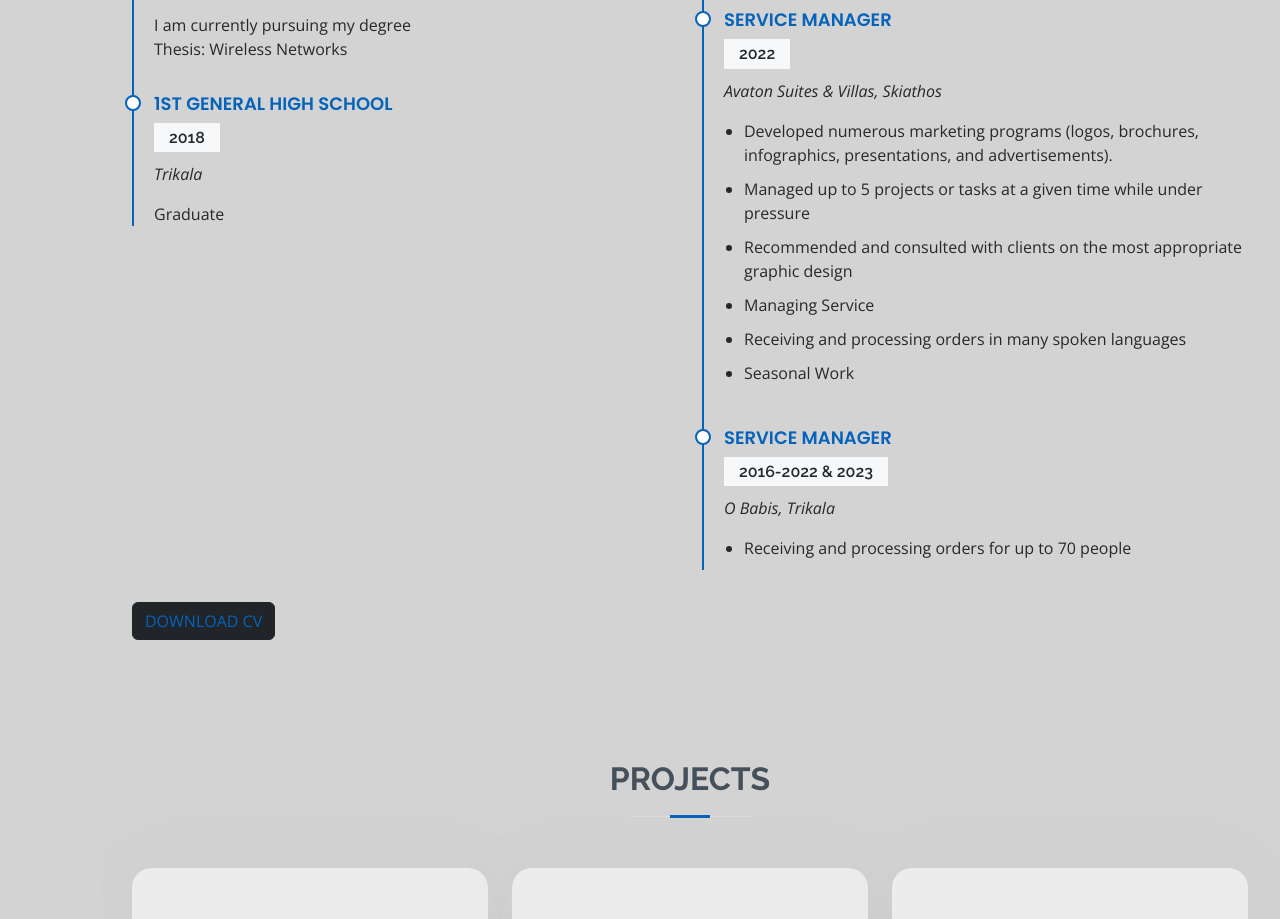
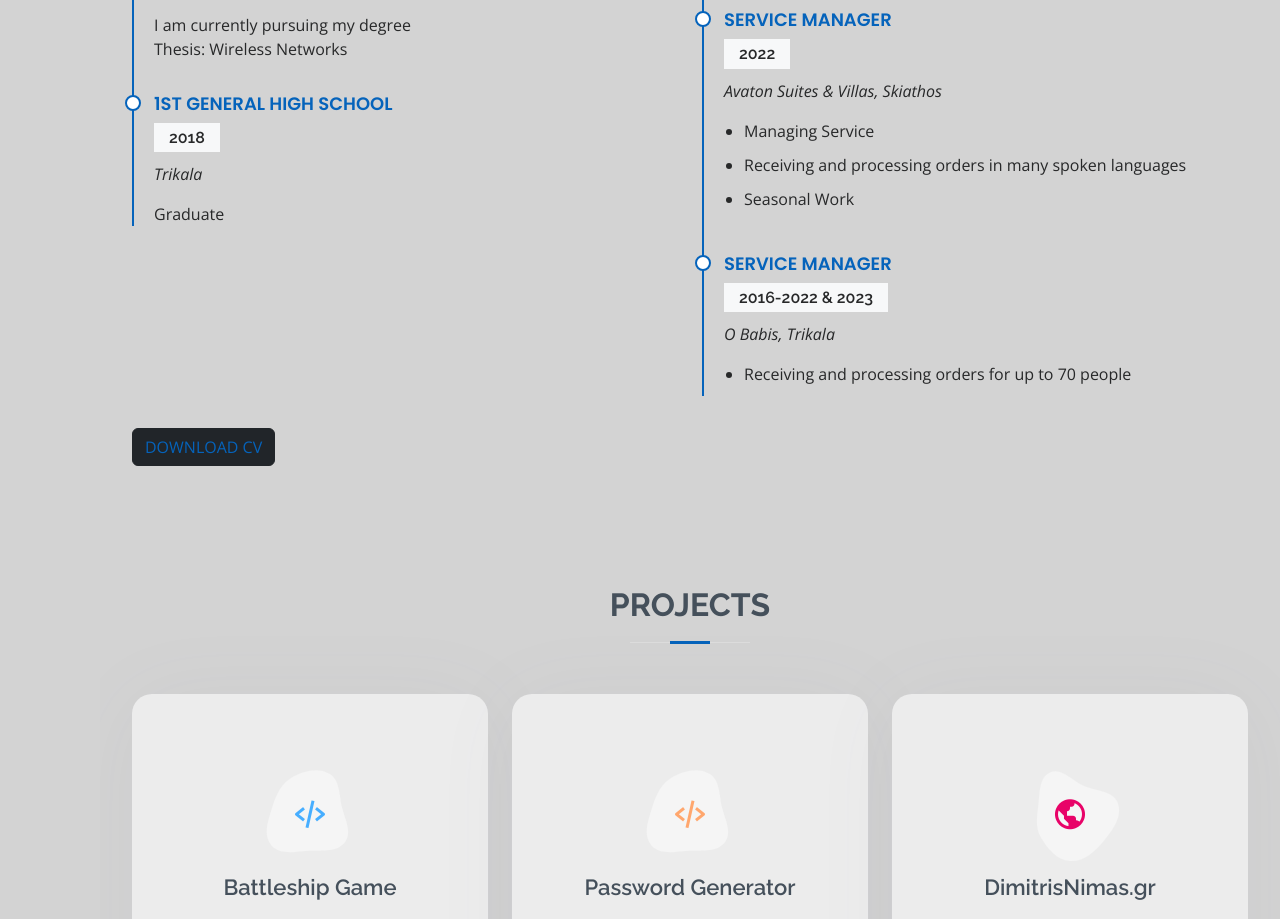
Before and after one commit to nimasweb/dimitrisnimas, a plain HTML site: page index.html in a window 1280 px wide. Shown: the part 3449-4368 px from the top of the page. Drawn offline with nearby package versions, Linux system fonts and the light colour scheme.

Commit message:
index.html

```diff
--- a/index.html
+++ b/index.html
@@ -362,9 +362,6 @@
               <h5>2022</h5>
               <p><em>Avaton Suites &amp; Villas, Skiathos</em></p>
               <ul>
-                <li>Developed numerous marketing programs (logos, brochures, infographics, presentations, and advertisements).</li>
-                <li>Managed up to 5 projects or tasks at a given time while under pressure</li>
-                <li>Recommended and consulted with clients on the most appropriate graphic design</li>
                 <li>Managing Service</li>
                 <li>Receiving and processing orders in many spoken languages</li>
                 <li>Seasonal Work </li>
```
